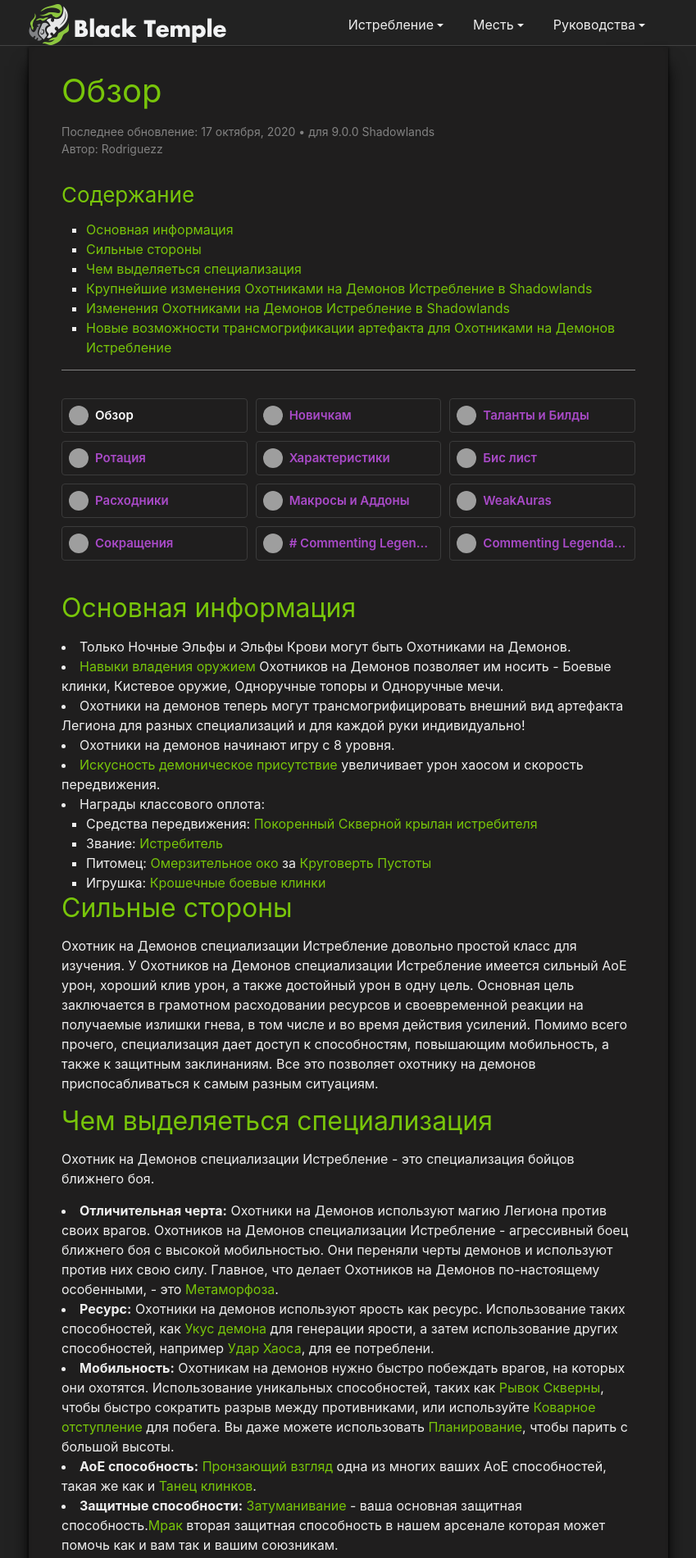
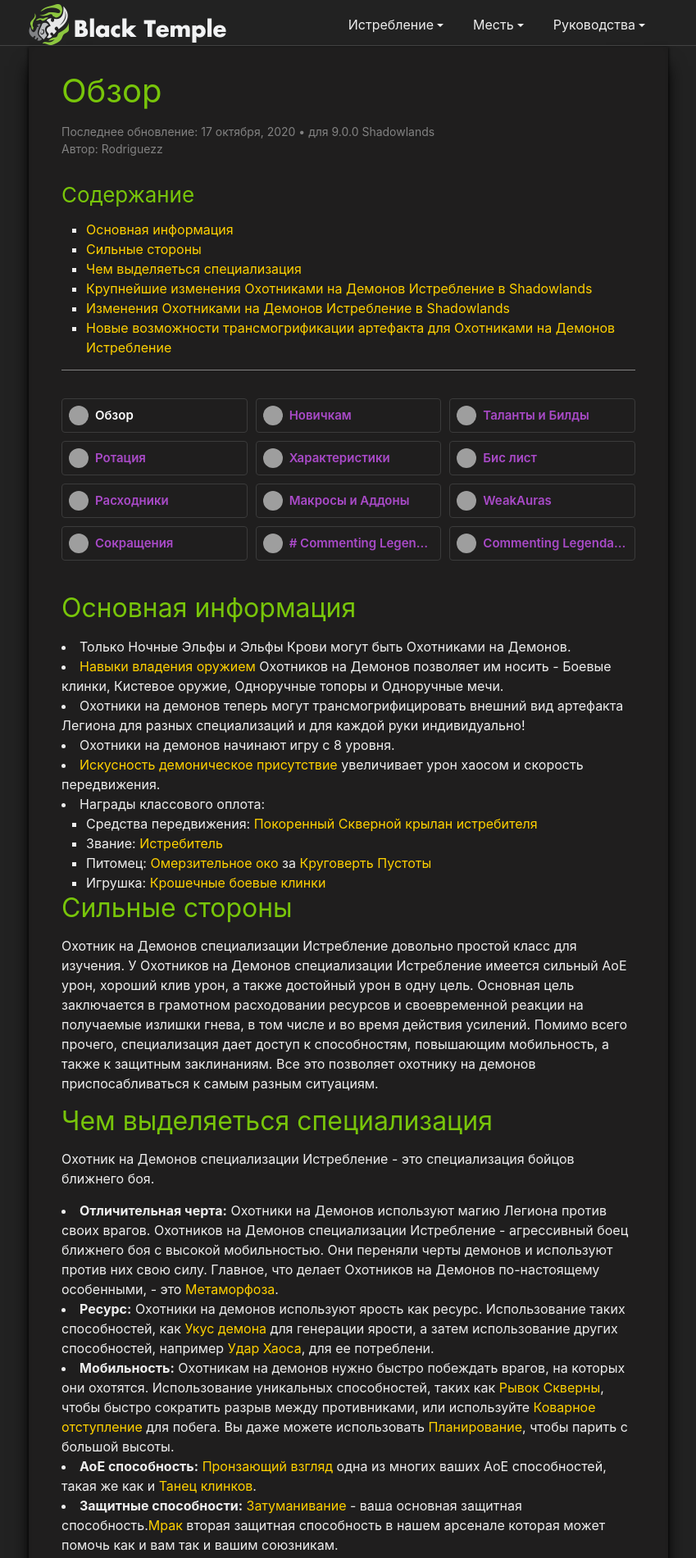
Before and after one commit to blacktempl/blacktempl.github.io, a Jekyll site: the page built from guide/havoc/overview.md, in a window 1280 px wide. Shown: the top 1901 px of the page at 82% size, without its empty margins (215-1064 px from the left). Built offline with Jekyll 4.4.1, drawn with Linux system fonts in a browser that asks for light colours; a script that is not in the unit is left out; comment, search, counter and statistics services are not loaded; grey boxes are pictures that could not be loaded.

Commit message:
Update main.scss

```diff
--- a/assets/main.scss
+++ b/assets/main.scss
@@ -58,7 +58,8 @@
 }
 
 #cta-but a {
-	text-decoration: none;
+	text-decoration: none;.
+	color: #78c50a!important;
 }
 
 .cta-button {
@@ -71,7 +72,7 @@
 }
 
 .cta-button a {
-    color: #ffd100;
+    color: #78c50a!important;
     cursor: pointer;
 	text-decoration: none;
 }
@@ -449,7 +450,7 @@
 
 // Fix wowhead tooltip visited colour via `a` elements.
 .post-content a {
-  color: $brand-color;
+  color: #ffd100;
   text-decoration: none;
 
   &:visited {
```
